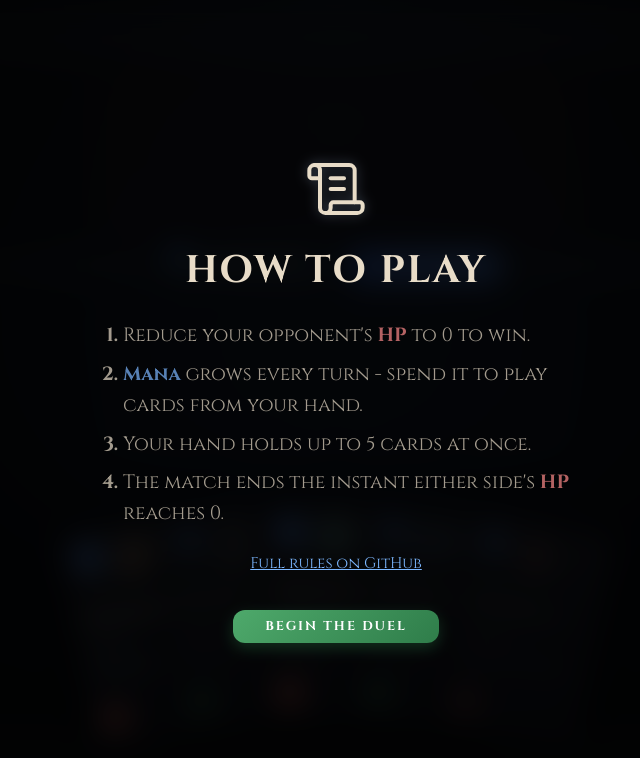
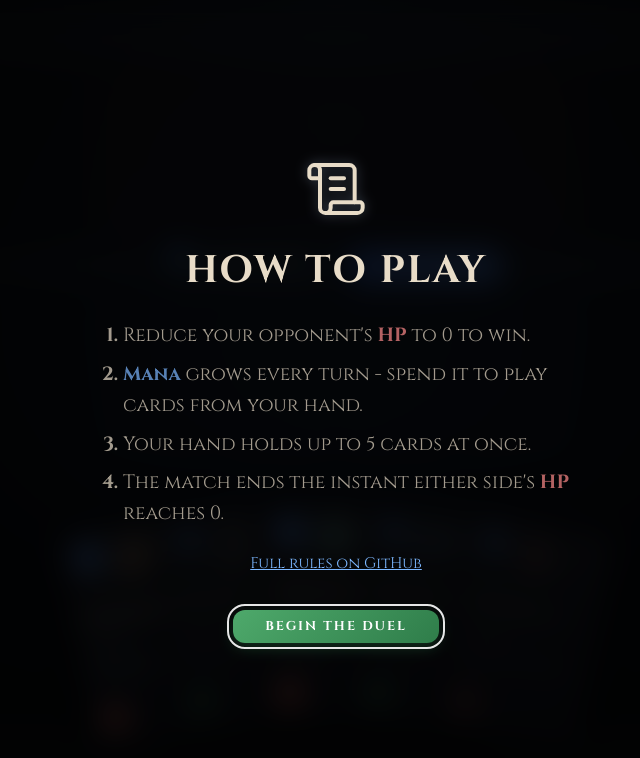
Before and after one commit to pparys93/card-duel, a React (Vite) app: page / in a window 1280 px wide. Shown: the top 758 px of the page, without its empty margins (304-944 px from the left). Built offline with nearby package versions, Linux system fonts and the light colour scheme.

Commit message:
feat(react): move focus onto Begin the Duel button when RulesOverlay opens

```diff
--- a/src/components/RulesOverlay/RulesOverlay.tsx
+++ b/src/components/RulesOverlay/RulesOverlay.tsx
@@ -1,3 +1,4 @@
+import { useEffect, useRef } from "react";
 import styles from "./RulesOverlay.module.css";
 
 interface RulesOverlayProps {
@@ -6,6 +7,14 @@ interface RulesOverlayProps {
 }
 
 function RulesOverlay({ visible, onBeginDuel }: RulesOverlayProps) {
+  const buttonRef = useRef<HTMLButtonElement>(null);
+
+  // moves focus into the modal on open, matching aria-modal="true" -
+  // same pattern as GameOverOverlay, for consistent behavior across both dialogs
+  useEffect(() => {
+    if (visible) buttonRef.current?.focus();
+  }, [visible]);
+
   const overlayClassName = [styles.overlay, visible && styles.visible]
     .filter(Boolean)
     .join(" ");
@@ -50,7 +59,7 @@ function RulesOverlay({ visible, onBeginDuel }: RulesOverlayProps) {
       >
         Full rules on GitHub
       </a>
-      <button type="button" className={styles.button} onClick={onBeginDuel}>
+      <button ref={buttonRef} type="button" className={styles.button} onClick={onBeginDuel}>
         Begin the Duel
       </button>
     </div>
```
